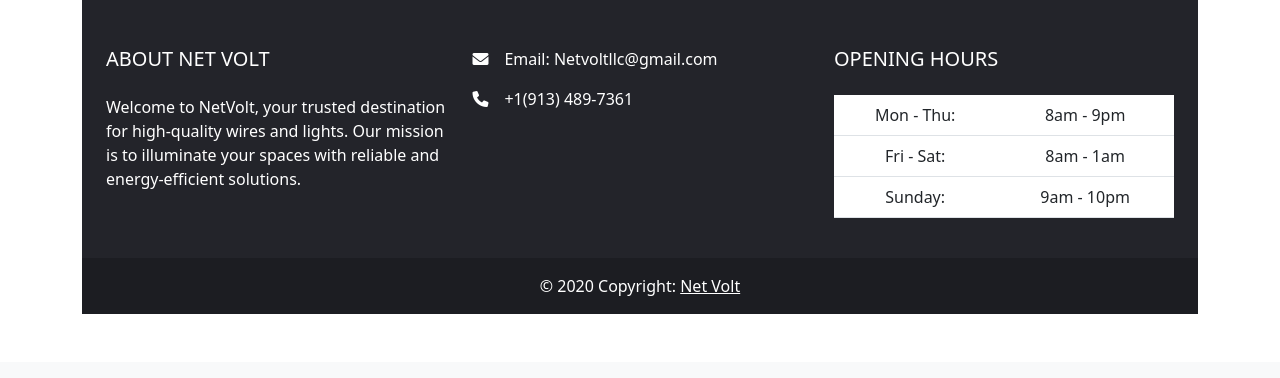
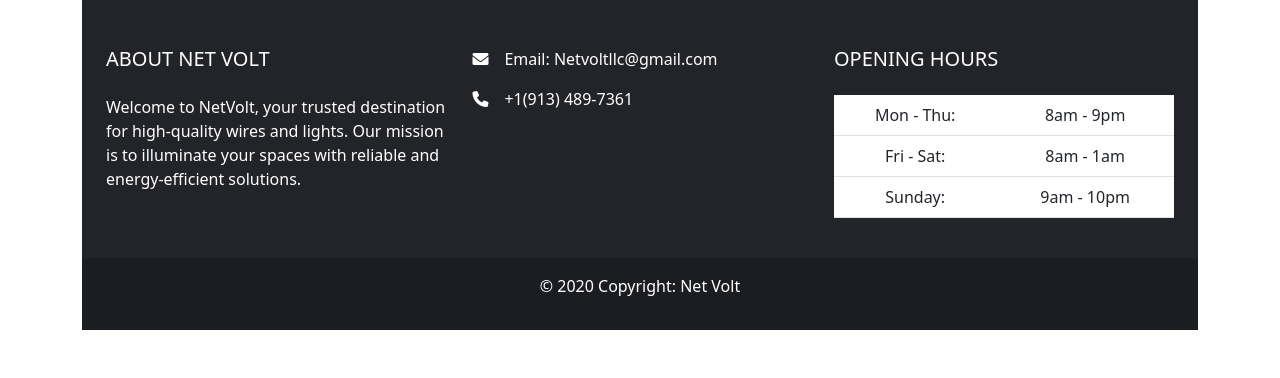
Before and after one commit to awais4442202/Ali-Web, a Django app: page /about/ in a window 1280 px wide. Shown: the part 1745-2123 px from the top of the page. Before the commit the page ends 2059 px from the top, so only its background shows below. Run offline with Django 5.2, Linux system fonts and the light colour scheme.

Commit message:
Add files via upload

```diff
--- a/My_App/templates/base.html
+++ b/My_App/templates/base.html
@@ -144,9 +144,8 @@
       <!-- Grid container -->
 
       <!-- Copyright -->
-      <div class="text-center p-3" style="background-color: rgba(0, 0, 0, 0.2);">
-        © 2020 Copyright:
-        <a class="text-white" href="/">Net Volt</a>
+      <div class="text-center flex1 p-3" style="background-color: rgba(0, 0, 0, 0.2);">
+        <p class="text-white" >© 2020 Copyright: Net Volt</p>
       </div>
       <!-- Copyright -->
     </footer>
```
